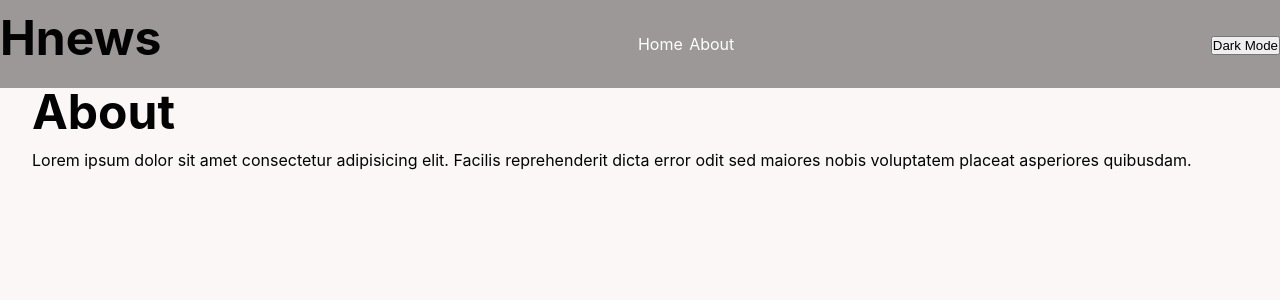
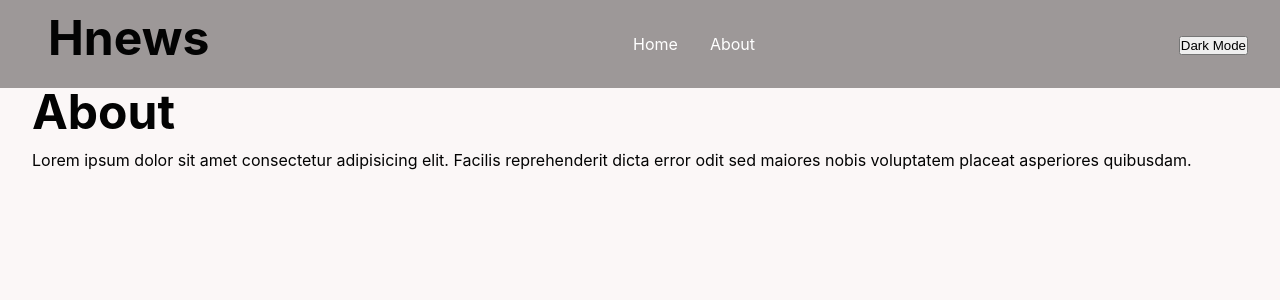
Before and after one commit to Mrjiks/hacker-news-app, a React (Create React App) app: page /about in a window 1280 px wide. Shown: the top 300 px of the page. Built offline with nearby package versions, Linux system fonts and the light colour scheme; no server answers.

Commit message:
Improves desktop layout

```diff
--- a/src/Navbar.js
+++ b/src/Navbar.js
@@ -31,7 +31,7 @@ function Navbar() {
 			<div className='logo nav-links'>
 				<h1>Hnews</h1>
 			</div>
-			<div>
+
 			<ul className='nav-links'>
 				<Link
 					to='/'
@@ -46,7 +46,7 @@ function Navbar() {
 					About
 				</Link>
 			</ul>
-			</div>
+
 			<div className='btn-theme'>
 				<button
 					className='btn'
--- a/src/index.css
+++ b/src/index.css
@@ -107,7 +107,7 @@ p {
 .nav-links .link {
 	display: flex;
 	flex-direction: column;
-	margin: 0.2rem;
+	padding: 1rem;
 	color: white;
 }
 
@@ -118,19 +118,24 @@ p {
 		align-items: center;
 		justify-content: space-between;
 	}
-
+	.logo {
+		margin-left: 3rem;
+	}
 	.nav-links {
 		display: flex;
 		flex-direction: row;
-		justify-content: space-between;
+		justify-content: space-around;
+		align-items: center;
 	}
 	.link {
-		margin: 3rem;
+		padding: 1.2rem;
+	}
+	.btn-theme {
+		margin-right: 2rem;
 	}
 }
 
 .link:hover {
-	outline: solid 2rem pink;
 	color: white;
 }
 .link:active {
```
Lines whose indentation alone changed are shown as unchanged.
